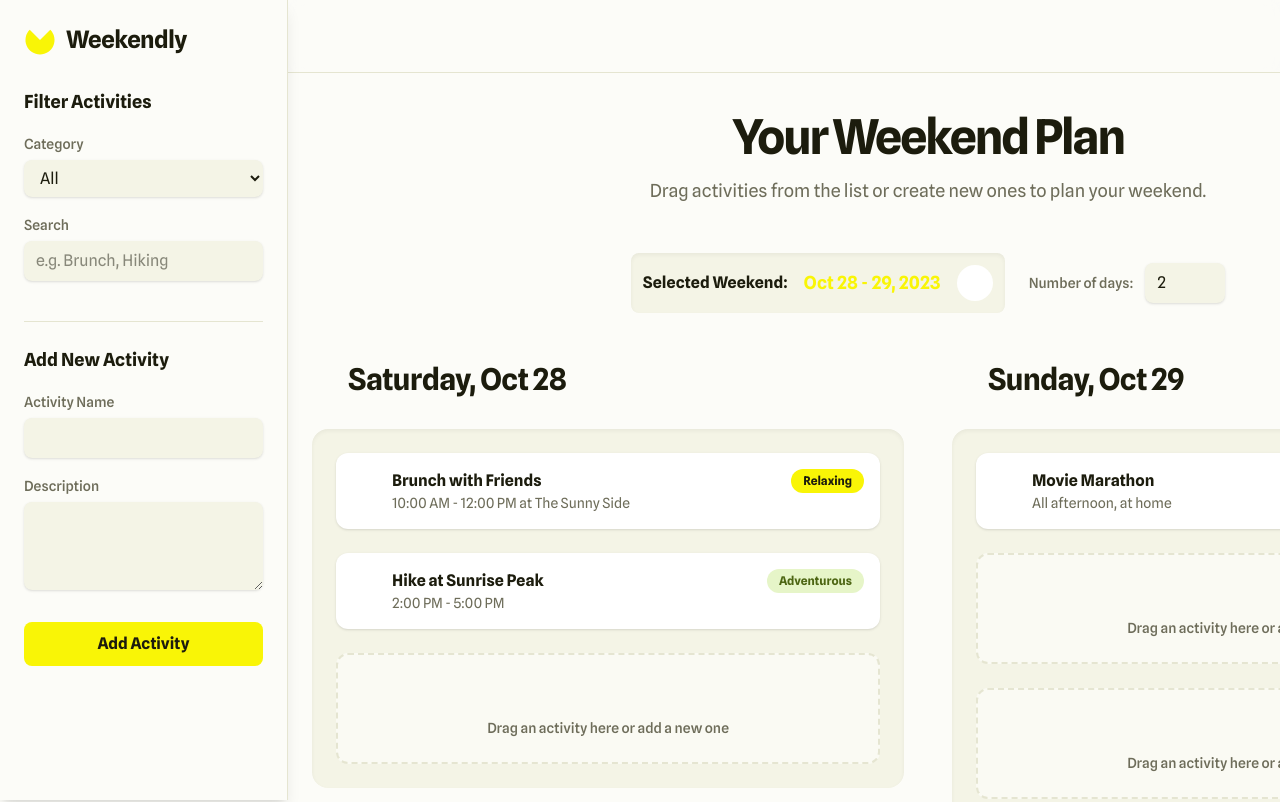
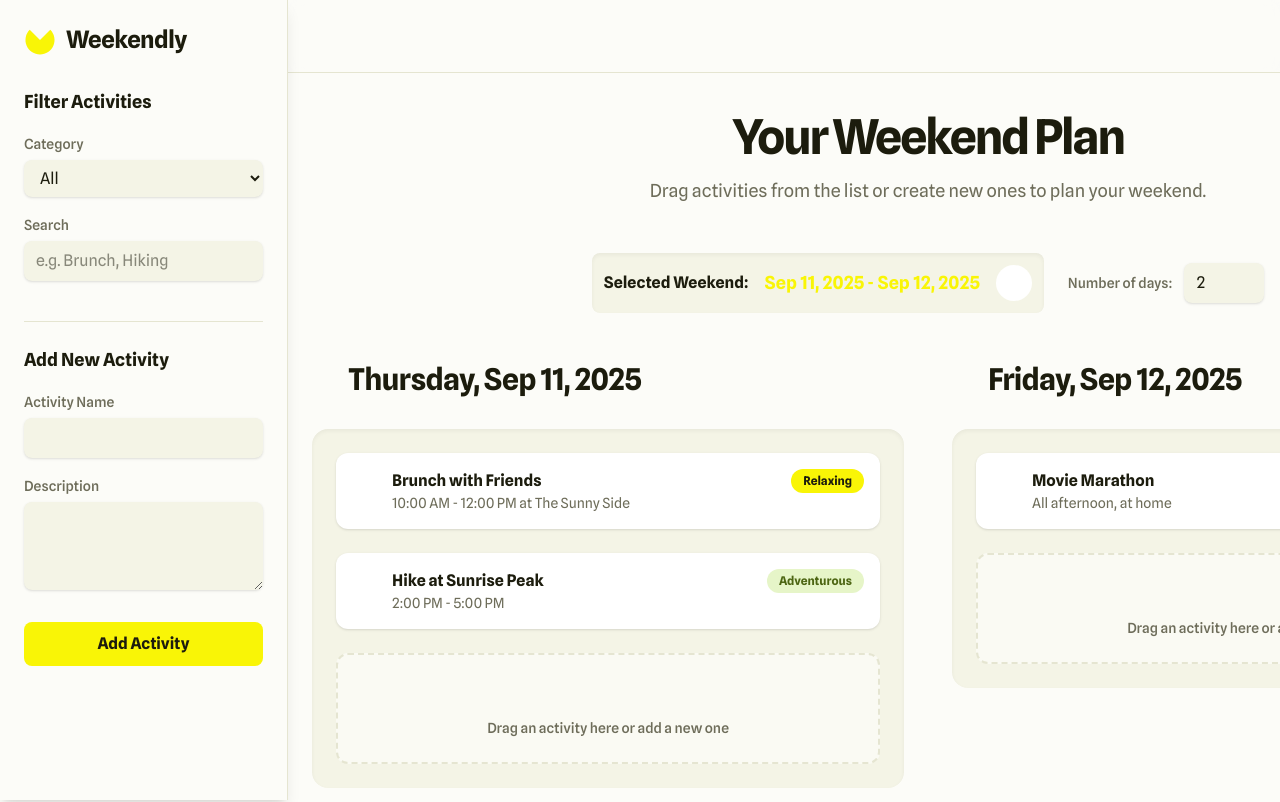
Before and after one commit to DEDfreak/Uday, a React (Vite) app: page / in a window 1280 px wide. Shown: the top 802 px of the page. Built offline with nearby package versions, Linux system fonts and the light colour scheme.

Commit message:
Added callendar feature

```diff
--- a/src/App.jsx
+++ b/src/App.jsx
@@ -47,7 +47,7 @@ const initialActivities = [
 ]
 
 const initialWeekendPlan = {
-  saturday: [
+  day0: [
     {
       id: 'brunch',
       title: 'Brunch with Friends',
@@ -61,7 +61,7 @@ const initialWeekendPlan = {
       category: 'Adventurous'
     }
   ],
-  sunday: [
+  day1: [
     {
       id: 'movie',
       title: 'Movie Marathon',
@@ -134,20 +134,23 @@ function App() {
     if (!over) return
 
     // Handle dropping activities onto weekend plan
-    if (over.id === 'saturday-drop' || over.id === 'sunday-drop') {
-      const day = over.id === 'saturday-drop' ? 'saturday' : 'sunday'
+    if (over.id.startsWith('day-') && over.id.endsWith('-drop')) {
+      const dayIndex = over.id.match(/day-(\d+)-drop/)?.[1]
+      if (dayIndex !== undefined) {
+        const dayKey = `day${dayIndex}`
         const activity = [...activities, ...aiGeneratedActivities].find(a => a.id === active.id)
 
-      if (activity && !weekendPlan[day].find(a => a.id === activity.id)) {
+        if (activity && !weekendPlan[dayKey]?.find(a => a.id === activity.id)) {
           setWeekendPlan(prev => ({
             ...prev,
-          [day]: [...prev[day], {
+            [dayKey]: [...(prev[dayKey] || []), {
               id: activity.id,
               title: activity.title,
               description: activity.description,
               category: activity.category
             }]
           }))
+        }
       }
     }
   }
@@ -191,6 +194,7 @@ function App() {
             weekendPlan={weekendPlan}
             weekendDays={weekendDays}
             onWeekendDaysChange={setWeekendDays}
+            onWeekendPlanChange={setWeekendPlan}
           />
 
           <ActivityBrowser
--- a/src/components/ShareModal.jsx
+++ b/src/components/ShareModal.jsx
@@ -22,10 +22,16 @@ function ShareModal({ isOpen, onClose, weekendPlan }) {
             </div>
 
             <div className="space-y-6">
-              <div>
-                <h3 className="font-bold text-xl text-[var(--text-primary)] mb-3">Saturday</h3>
+              {Object.keys(weekendPlan).map((dayKey, index) => {
+                const dayNames = ['Saturday', 'Sunday', 'Monday', 'Tuesday', 'Wednesday', 'Thursday', 'Friday']
+                const dayName = dayNames[index] || `Day ${index + 1}`
+                const activities = weekendPlan[dayKey] || []
+
+                return (
+                  <div key={dayKey}>
+                    <h3 className="font-bold text-xl text-[var(--text-primary)] mb-3">{dayName}</h3>
                     <ul className="space-y-3">
-                  {weekendPlan.saturday.map(activity => (
+                      {activities.map(activity => (
                         <li key={activity.id} className="flex items-start gap-3">
                           <span className="material-symbols-outlined text-2xl text-[var(--primary-color)] mt-0.5">check_circle</span>
                           <div>
@@ -36,21 +42,8 @@ function ShareModal({ isOpen, onClose, weekendPlan }) {
                       ))}
                     </ul>
                   </div>
-
-              <div>
-                <h3 className="font-bold text-xl text-[var(--text-primary)] mb-3">Sunday</h3>
-                <ul className="space-y-3">
-                  {weekendPlan.sunday.map(activity => (
-                    <li key={activity.id} className="flex items-start gap-3">
-                      <span className="material-symbols-outlined text-2xl text-[var(--primary-color)] mt-0.5">check_circle</span>
-                      <div>
-                        <h4 className="font-semibold text-[var(--text-primary)]">{activity.title}</h4>
-                        <p className="text-sm text-[var(--text-secondary)]">{activity.description}</p>
-                      </div>
-                    </li>
-                  ))}
-                </ul>
-              </div>
+                )
+              })}
             </div>
 
             <div className="mt-8 pt-6 border-t-2 border-dashed border-yellow-200 flex justify-between items-center">
--- a/src/components/Sidebar.jsx
+++ b/src/components/Sidebar.jsx
@@ -15,6 +15,13 @@ function Sidebar({ isOpen, onClose, filters, onFiltersChange, newActivity, onNew
       )}
 
       <aside className={`fixed inset-y-0 left-0 z-20 flex w-72 transform flex-col border-r border-[var(--border-color)] bg-[var(--bg-primary)] p-6 shadow-lg transition-transform duration-300 ease-in-out lg:translate-x-0 ${isOpen ? 'translate-x-0' : '-translate-x-full'}`}>
+        {/* Close button for mobile */}
+        <button
+          className="lg:hidden absolute top-4 right-4 text-[var(--text-primary)] hover:text-[var(--text-secondary)]"
+          onClick={onClose}
+        >
+          <span className="material-symbols-outlined text-2xl">close</span>
+        </button>
         <div className="flex items-center gap-2.5 mb-8">
           <svg className="h-8 w-8 text-[var(--primary-color)]" fill="currentColor" viewBox="0 0 48 48" xmlns="http://www.w3.org/2000/svg">
             <g clipPath="url(#clip0_6_319)">
--- a/src/components/WeekendPlan.jsx
+++ b/src/components/WeekendPlan.jsx
@@ -1,4 +1,5 @@
 import { useDroppable } from '@dnd-kit/core'
+import { useState } from 'react'
 
 function DropZone({ id, children }) {
   const { setNodeRef, isOver } = useDroppable({ id })
@@ -49,7 +50,57 @@ function EmptySlot() {
   )
 }
 
-function WeekendPlan({ weekendPlan, weekendDays, onWeekendDaysChange }) {
+function WeekendPlan({ weekendPlan, weekendDays, onWeekendDaysChange, onWeekendPlanChange }) {
+  const [selectedDate, setSelectedDate] = useState(new Date())
+  const [showCalendar, setShowCalendar] = useState(false)
+
+  const formatDate = (date) => {
+    return date.toLocaleDateString('en-US', {
+      month: 'short',
+      day: 'numeric',
+      year: 'numeric'
+    })
+  }
+
+  const getDateRange = (startDate, days) => {
+    const dates = []
+    for (let i = 0; i < days; i++) {
+      const date = new Date(startDate)
+      date.setDate(startDate.getDate() + i)
+      dates.push(date)
+    }
+    return dates
+  }
+
+  const generateDayNames = (startDate, days) => {
+    const dayNames = ['Sunday', 'Monday', 'Tuesday', 'Wednesday', 'Thursday', 'Friday', 'Saturday']
+    const dates = getDateRange(startDate, days)
+    return dates.map(date => ({
+      name: dayNames[date.getDay()],
+      date: formatDate(date),
+      id: `day-${date.getTime()}`
+    }))
+  }
+
+  const dayNames = generateDayNames(selectedDate, weekendDays)
+
+  const handleDateChange = (event) => {
+    const newDate = new Date(event.target.value)
+    setSelectedDate(newDate)
+    setShowCalendar(false)
+  }
+
+  const handleDaysChange = (newDays) => {
+    onWeekendDaysChange(newDays)
+    // Update weekend plan structure to match new number of days
+    const newPlan = {}
+    for (let i = 0; i < newDays; i++) {
+      const dayKey = `day${i}`
+      newPlan[dayKey] = weekendPlan[dayKey] || []
+    }
+    onWeekendPlanChange(newPlan)
+  }
+
   return (
     <>
       <div className="mb-12 text-center">
@@ -60,10 +111,30 @@ function WeekendPlan({ weekendPlan, weekendDays, onWeekendDaysChange }) {
       <div className="mb-12 flex flex-col sm:flex-row items-center justify-center gap-6">
         <div className="flex items-center gap-4 rounded-lg bg-[var(--bg-secondary)] p-3 shadow-inner">
           <span className="font-bold text-[var(--text-primary)]">Selected Weekend:</span>
-          <span className="text-lg font-bold text-[var(--primary-color)]">Oct 28 - 29, 2023</span>
-          <button className="flex h-9 w-9 items-center justify-center rounded-full bg-white transition-colors hover:bg-gray-100">
+          <span className="text-lg font-bold text-[var(--primary-color)]">
+            {dayNames.length > 1
+              ? `${dayNames[0].date} - ${dayNames[dayNames.length - 1].date}`
+              : dayNames[0].date
+            }
+          </span>
+          <div className="relative">
+            <button
+              className="flex h-9 w-9 items-center justify-center rounded-full bg-white transition-colors hover:bg-gray-100"
+              onClick={() => setShowCalendar(!showCalendar)}
+            >
               <span className="material-symbols-outlined text-xl text-[var(--text-primary)]">calendar_today</span>
             </button>
+            {showCalendar && (
+              <div className="absolute top-12 left-0 z-50 bg-white rounded-lg shadow-lg border border-[var(--border-color)] p-4">
+                <input
+                  type="date"
+                  value={selectedDate.toISOString().split('T')[0]}
+                  onChange={handleDateChange}
+                  className="w-full p-2 border border-[var(--border-color)] rounded focus:border-[var(--primary-color)] focus:ring-1 focus:ring-[var(--primary-color)]"
+                />
+              </div>
+            )}
+          </div>
         </div>
 
         <div className="flex items-center gap-3">
@@ -73,42 +144,29 @@ function WeekendPlan({ weekendPlan, weekendDays, onWeekendDaysChange }) {
             id="weekend-days"
             type="number"
             value={weekendDays}
-            onChange={(e) => onWeekendDaysChange(parseInt(e.target.value) || 2)}
+            onChange={(e) => handleDaysChange(parseInt(e.target.value) || 2)}
             min="1"
             max="7"
           />
         </div>
       </div>
 
-      <div className="grid grid-cols-1 gap-12 lg:grid-cols-2">
-        <div className="space-y-8">
+      <div className={`grid gap-12 ${weekendDays <= 2 ? 'grid-cols-1 lg:grid-cols-2' : weekendDays <= 3 ? 'grid-cols-1 lg:grid-cols-3' : 'grid-cols-1 sm:grid-cols-2 lg:grid-cols-3 xl:grid-cols-4'}`}>
+        {dayNames.map((day, index) => (
+          <div key={day.id} className="space-y-8">
             <h3 className="flex items-center gap-3 text-3xl font-bold tracking-tight">
               <span className="material-symbols-outlined text-4xl text-[var(--primary-color)]">calendar_month</span>
-            Saturday, Oct 28
+              {day.name}, {day.date}
             </h3>
 
-          <DropZone id="saturday-drop">
-            {weekendPlan.saturday.map(activity => (
+            <DropZone id={`day-${index}-drop`}>
+              {(weekendPlan[`day${index}`] || []).map(activity => (
                 <ActivityCard key={activity.id} activity={activity} />
               ))}
               <EmptySlot />
             </DropZone>
           </div>
-
-        <div className="space-y-8">
-          <h3 className="flex items-center gap-3 text-3xl font-bold tracking-tight">
-            <span className="material-symbols-outlined text-4xl text-[var(--primary-color)]">calendar_month</span>
-            Sunday, Oct 29
-          </h3>
-
-          <DropZone id="sunday-drop">
-            {weekendPlan.sunday.map(activity => (
-              <ActivityCard key={activity.id} activity={activity} />
         ))}
-            <EmptySlot />
-            <EmptySlot />
-          </DropZone>
-        </div>
       </div>
 
       <hr className="border-t border-[var(--border-color)] my-12"/>
```
Lines whose indentation alone changed are shown as unchanged.
